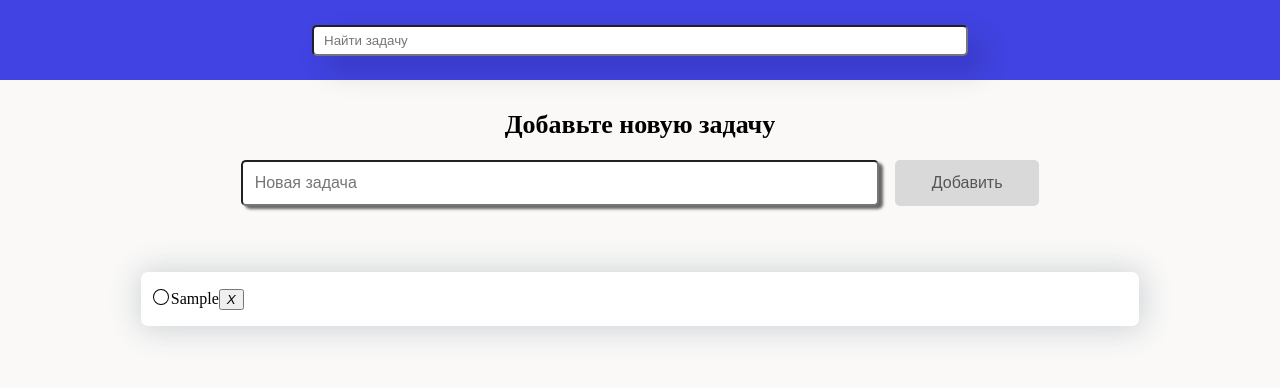
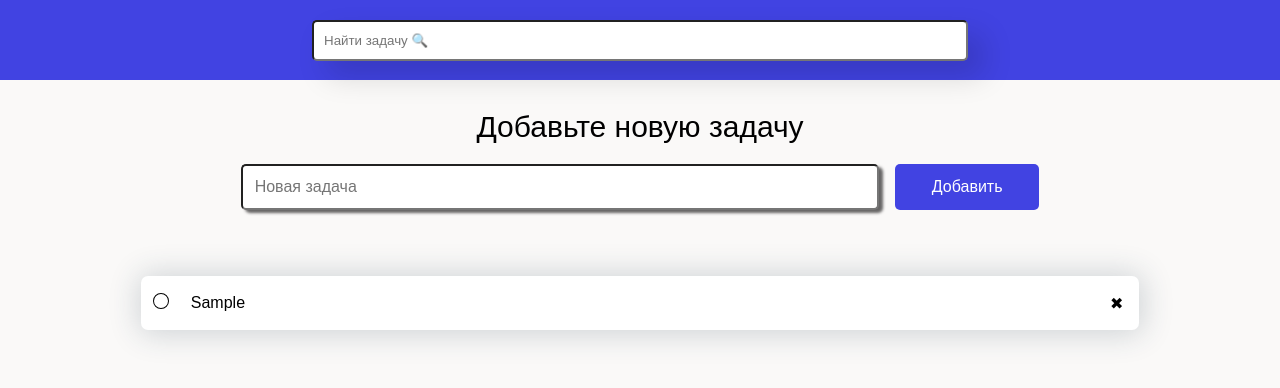
Before and after one commit to sergbbg/ToDoList-React, a React app in the folder my-app/: page / in a window 1280 px wide. Both pictures are taken after typing "Sample" into the empty fields and a click on the button "Добавить". Built offline with nearby package versions, Linux system fonts and the light colour scheme.

Commit message:
стилизовал список, убрал возможность добавление пустого пункта

```diff
--- a/my-app/src/components/add-form/add-form.css
+++ b/my-app/src/components/add-form/add-form.css
@@ -19,8 +19,8 @@ font-size: 16px;
 }
 .btn-outline-light{
    padding: 13px;
-background: #d9d9d9;
-color: #555;
+   background-color: #4143e2;
+   color:#fff;
 width: 150px;
 font-size: 16px;
 cursor: pointer;
@@ -28,9 +28,11 @@ transition: 0.3s;
 margin-left: 2%;
 border: none;
 border-radius: 5px;
+
 }
 .header-new-task{
-   font-size:26px
+   font-size:30px;
+   font-weight: normal;
 }
 
 .app-add-form{
@@ -45,3 +47,6 @@ border-radius: 5px;
    margin-bottom: 20px;
    text-align: center;
 }
+.btn-outline-light:hover{
+   opacity: 0.5;
+}
--- a/my-app/src/components/app/app.css
+++ b/my-app/src/components/app/app.css
@@ -3,5 +3,6 @@ display: flex;
 align-items: center;
 flex-direction: column;
 background-color: #faf9f8;
-height: 100vh;
+height: 100%;
+min-height: 700px;
 }
--- a/my-app/src/components/app/app.js
+++ b/my-app/src/components/app/app.js
@@ -28,7 +28,9 @@ class App extends Component {
 
 
      addItem = (name) => {
-        const newItem = {
+
+        if (name.trim() != '') {
+          const newItem = {
             name,
             increase: false,
             id: this.maxId++
@@ -39,6 +41,8 @@ class App extends Component {
                 data: newArr
             }
         });
+        }
+
     }
 
 
--- a/my-app/src/components/item-list/item-list.css
+++ b/my-app/src/components/item-list/item-list.css
@@ -15,3 +15,12 @@
 .btn-list{
    position: relative;
 }
+
+i{
+   font-style: normal;
+}
+
+.list-group-item-label{
+   width: 93%;
+   padding-left: 20px;
+}
--- a/my-app/src/components/item-list/item-list.js
+++ b/my-app/src/components/item-list/item-list.js
@@ -40,11 +40,11 @@ increase:!increase
        <svg  className= {Visible} fill="currentColor" aria-hidden="true" width="20" height="20" viewBox="0 0 20 20" xmlns="http://www.w3.org/2000/svg" focusable="false"><path d="M10 2a8 8 0 110 16 8 8 0 010-16zm0 1a7 7 0 100 14 7 7 0 000-14zm3.36 4.65c.17.17.2.44.06.63l-.06.07-4 4a.5.5 0 01-.64.07l-.07-.06-2-2a.5.5 0 01.63-.77l.07.06L9 11.3l3.65-3.65c.2-.2.51-.2.7 0z" fill="currentColor"></path></svg>
        </i>
        <span className={classNames} >{name}</span>
-       <button
+       <div
        type="button"
        className="btn-trash btn-sm "
        onClick={onDelete}
-       ><i className="fas fa-trash">X</i></button>
+       ><i className="fas fa-trash">&#x2716;</i></div>
    </li>
    )
    }
--- a/my-app/src/components/search-panel/search-panel.css
+++ b/my-app/src/components/search-panel/search-panel.css
@@ -8,7 +8,7 @@
    width: 100%;
 }
 .search-input{
-   height: 25px;
+   height: 35px;
    width: 50%;
    border-radius: 5px;
    padding-left: 10px;
--- a/my-app/src/components/search-panel/search-panel.js
+++ b/my-app/src/components/search-panel/search-panel.js
@@ -16,7 +16,7 @@ render(){
    return (
     <input type="text"
             className="form-control search-input"
-            placeholder="Найти задачу"
+            placeholder="Найти задачу &#128269;"
             />
 )
 }
--- a/my-app/src/index.css
+++ b/my-app/src/index.css
@@ -1,6 +1,8 @@
 body {
   margin:0;
-  font-family: 'Bacasime Antique', serif;
+  font-family: 'Montserrat', sans-serif;
 }
 
 @import url('https://fonts.googleapis.com/css2?family=Bacasime+Antique&display=swap');
+
+@import url('https://fonts.googleapis.com/css2?family=Montserrat:wght@100;400;600;700&display=swap');
```
